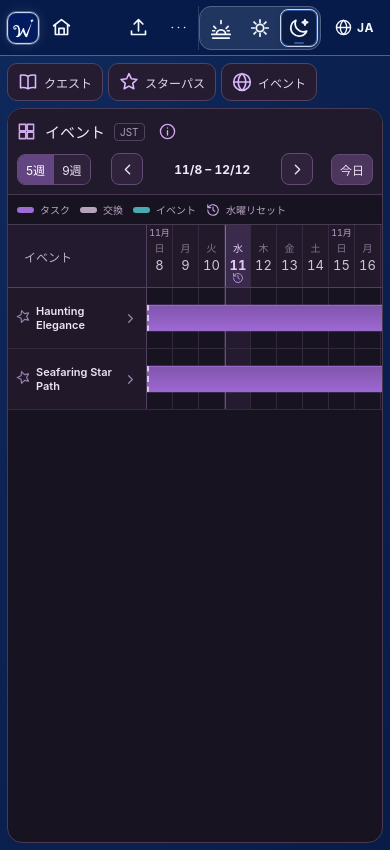
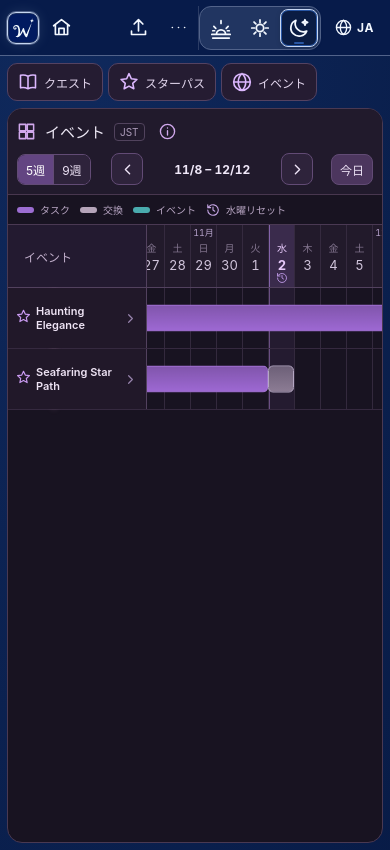
Before and after one commit to DreamwishWand/Wand, a SvelteKit app: page /guide in a window 390 px wide. Built offline with nearby package versions, Linux system fonts and the light colour scheme.

Commit message:
fix(guide): centre initial mobile timeline only after the grid mounts

```diff
--- a/src/routes/guide/+page.svelte
+++ b/src/routes/guide/+page.svelte
@@ -85,10 +85,12 @@
     try{
       const snapshot=await loadPublicStarpath(`${base}/guide/public/starpath-cache-2026-11-22.json`);
       events=guideCalendarEvents(snapshot);
-      await centreToday();
     }catch(error){
       loadError=error instanceof Error?error.message:String(error);
-    }finally{loading=false;}
+    }finally{
+      loading=false;
+      if(!loadError)void centreToday();
+    }
   }
   onMount(()=>{
     now=Date.now();
@@ -172,7 +174,7 @@
                 aria-pressed={selectedId===row.event.id} title={row.event.title}>
                 <span class="event-symbol"><WandIcon name={eventIcon(row.event)} size={17}/></span>
                 <span class="event-name">{row.event.title}</span>
-                <WandIcon name="chevron" size={15}/>
+                <span class="row-chevron"><WandIcon name="chevron" size={15}/></span>
               </button>
               <div class="event-track">
                 <div class="track-grid" aria-hidden="true">
@@ -297,7 +299,8 @@
   .event-label{position:sticky;left:0;z-index:5;display:flex;align-items:center;gap:9px;width:100%;min-width:0;box-sizing:border-box;padding:10px 12px;background:#211829;color:#eee3f4;text-align:left;border:0;border-right:1px solid #52415e;cursor:pointer}
   .timeline-row.selected .event-label{background:#382847}
   .event-label:hover{background:#34243f}
-  .event-label :global(svg:last-child){flex-shrink:0;transform:rotate(-90deg);color:#9581aa}
+  .row-chevron{display:flex;flex-shrink:0;margin-left:auto}
+  .row-chevron :global(svg){transform:rotate(-90deg);color:#9581aa}
   .event-symbol{color:#ca9bf2;flex-shrink:0}
   .event-name{min-width:0;font-size:12px;font-weight:600;line-height:1.3;overflow-wrap:anywhere}
   .event-track{position:relative;min-width:0;height:100%;display:flex;align-items:center}
```
